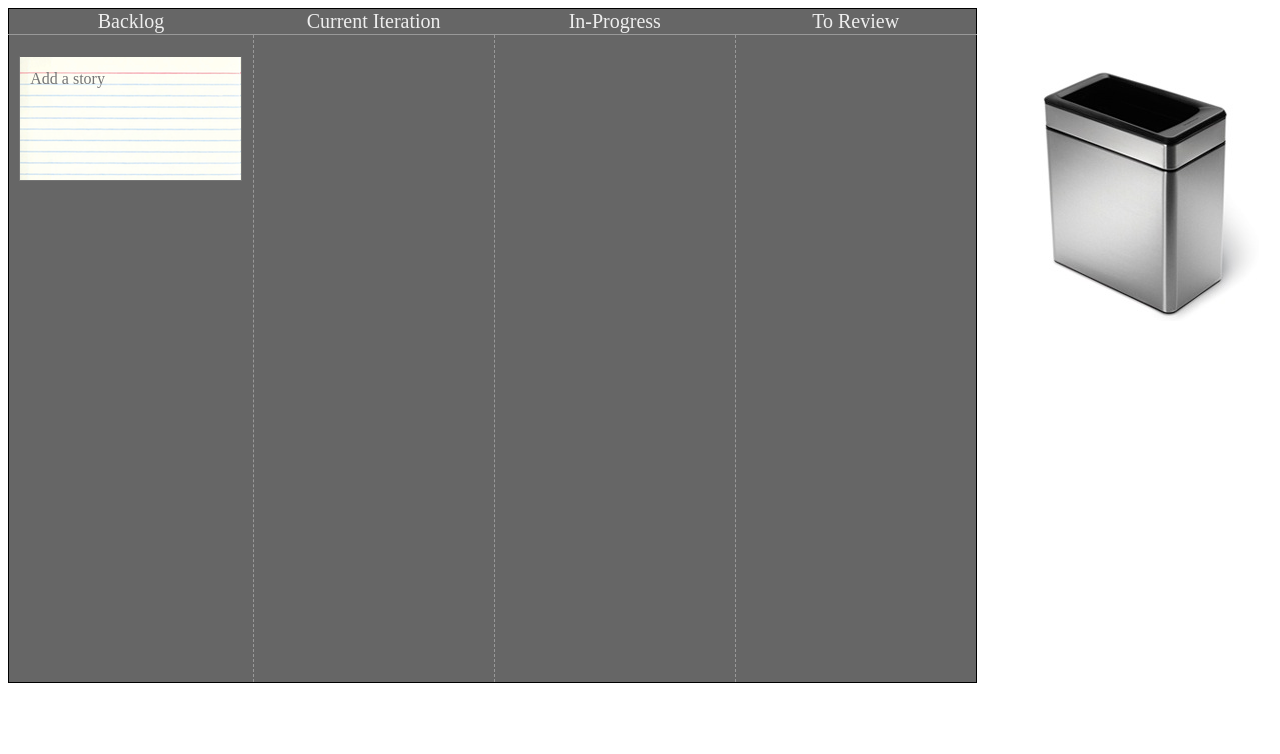
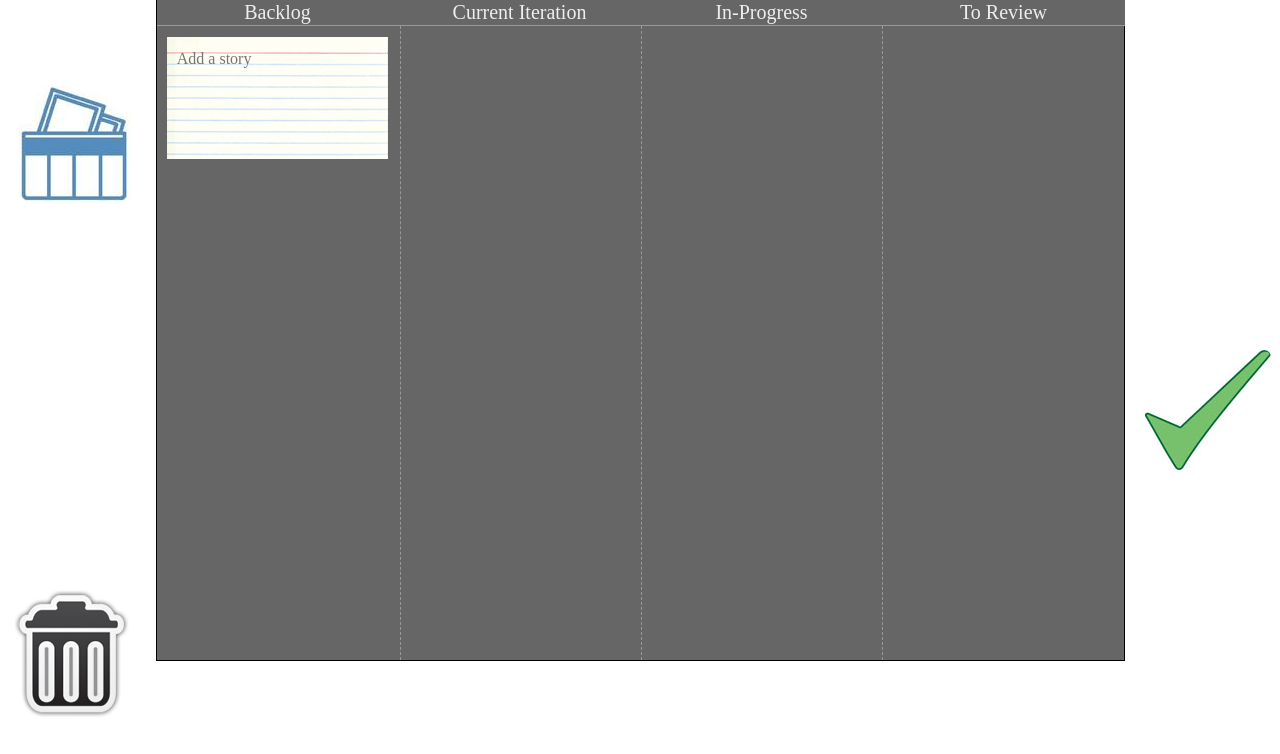
Before and after one commit to nealstewart/river, a plain HTML site: page public/index.html in a window 1280 px wide. Drawn offline with nearby package versions, Linux system fonts and the light colour scheme.

Commit message:
added stage changers

```diff
--- a/public/index.html
+++ b/public/index.html
@@ -8,9 +8,17 @@
 </head>
 
 <body>
+  <div id="trash" class="action_box">
+  </div>
+
+  <div id="completer" class="action_box">
+  </div>
+
+  <div id="icebox" class="action_box">
+  </div>
 
   <table class=stages>
-    <tr>
+    <tr class="stage_header">
       <th>Backlog</th>
       <th>Current Iteration</th>
       <th>In-Progress</th>
@@ -40,8 +48,6 @@
       </td>
     </tr>
   </table>
-  <ul id="trash">
-  </ul>
 
   <script data-main="river" src=scripts/require.js></script>
 </body>
--- a/public/scripts/river.js
+++ b/public/scripts/river.js
@@ -153,7 +153,6 @@ var StageView = Backbone.View.extend({
   recalculateSort : function() {
     var sortIterator = 0;
     this.$('li').each(function(index, element) {
-      window.elementtolookat = element;
       var model = $(element).data('river-model');
       model.set({sort_num : index});
       model.save();
@@ -216,6 +215,25 @@ var TrashView = Backbone.View.extend({
   }
 });
 
+var StageChanger = Backbone.View.extend({
+  initialize : function() {
+    this.storyDropped = _.bind(this.storyDropped, this);
+
+    $(this.el).droppable({
+      accept : '.story',
+      drop : this.storyDropped
+    });
+  },
+
+  storyDropped : function(event, ui) {
+    console.log(this);
+    var model = ui.draggable.data('river-model');
+    model.set({stage_id : this.model.id});
+    model.save();
+    ui.draggable.remove();
+  }
+});
+
 var StoryCreatorView = Backbone.View.extend({
   events : {
     "submit" : "create",
@@ -251,6 +269,7 @@ River = {
   initialize : function() {
     this.stories = new StoryList();
     this.stories.fetch();
+
     this.stages = new StageList();
     this.stages.fetch();
 
@@ -258,6 +277,9 @@ River = {
     this.currentIteration = this.stages.findOrCreateByAttribute('name', 'Current Iteration');
     this.inProgress = this.stages.findOrCreateByAttribute('name', 'In-Progress');
     this.underReview = this.stages.findOrCreateByAttribute('name', 'Under Review');
+
+    this.completed = this.stages.findOrCreateByAttribute('name', 'Completed');
+    this.archived = this.stages.findOrCreateByAttribute('name', 'Completed');
 
     var views = {
       trashView : new TrashView({
@@ -293,6 +315,16 @@ River = {
         model : this.backlog,
         collection : this.stories,
         el : $('#story_adder')
+      }),
+
+      storyCompleterView : new StageChanger({
+        model : this.completed,
+        el : $('#completer')
+      }),
+
+      archiverView : new StageChanger({
+        model : this.archived,
+        el : $('#icebox')
       })
     };
 
@@ -304,6 +336,7 @@ $(function() {
   River.initialize();
   window.River = River;
 });
+
 });
 
 })(this, this.document);
--- a/public/stylesheets/style.css
+++ b/public/stylesheets/style.css
@@ -1,3 +1,8 @@
+body {
+  margin: 0;
+  padding: 0;
+}
+
 .stages th {
   border-bottom: 1px solid #999;
   font: 20px helvetica sans-serif;
@@ -8,6 +13,7 @@
   vertical-align: top;
   width: 23%;
   border: 1px dashed #999;
+  padding-top: 15px;
 }
 
 .stage header {
@@ -40,7 +46,6 @@
   line-height: 22px;
   background: url('images/index-card.png');
   color: #447;
-  border-top: 1px solid #666;
 }
 
 .stages form {
@@ -51,11 +56,12 @@
 }
 
 textarea.story {
-  width: 223px;
-  height: 125px;
+  width: 221px;
+  height: 122px;
   margin-top: 20px;
   margin-bottom: 0;
   resize: none;
+  border: none;
 }
 
 .story-placeholder {
@@ -71,22 +77,62 @@ textarea.story {
   background-color: #77777E;
 }
 
-table {
+.stages {
   width: 969px;
+  margin-left: auto;
+  margin-right: auto;
   border-collapse: collapse;
   overflow: auto;
   border: 1px solid black;
   background-color: #666;
 }
 
-#trash {
+.action_box {
+  position: fixed;
   margin: 0;
   padding: 0;
-  width: 226px;
-  height: 257px;
-  background: url('images/trash.jpg');
+  margin-top: -50px;
+  width: 100px;
+  height: 100px;
+  border-radius: 7px;
+}
+
+#completer {
+  right: 9px;
+  background: url('images/checkbox.jpg');
+  top: 50%;
+  width: 126px;
+  height: 126px;
   background-repeat: no-repeat;
+}
+
+#trash {
+  left: 15px;
+  top: 80%;
+  height: 129px;
+  width: 119px;
+  background-color: #892015;
+  background: url('images/trash.gif');
+  background-repeat: no-repeat;
+  background-position: -7px 0px;
+}
+
+#icebox {
+  left: 19px;
+  top: 17%;
+  background: url('images/folder.jpg');
+  background: url('images/folder.jpg');
+  background-position: -32px -26px;
+  width: 126px;
+  height: 115px;
+}
+
+.stage_header {
   position: fixed;
-  top: 64px;
-  right: 21px;
+  top: 0;
 }
+
+.stage_header th {
+  background-color: #666;
+  width: 240px;
+}
```
Also changed, not shown: public/stylesheets/images/checkbox.jpg (added), public/stylesheets/images/folder.jpg (added), public/stylesheets/images/trash.gif (added).
